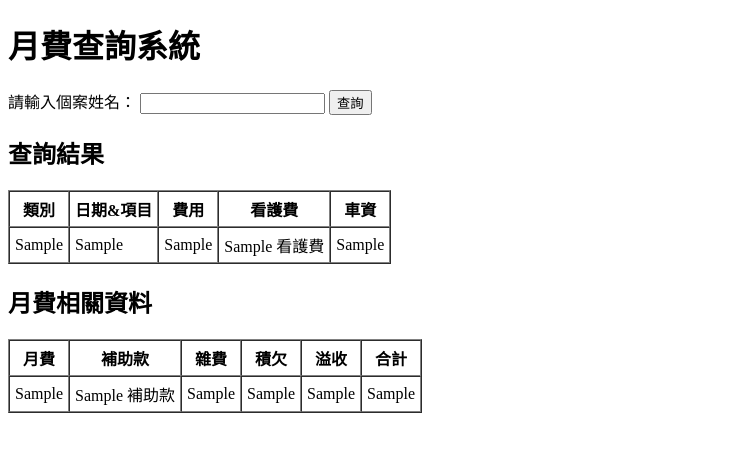
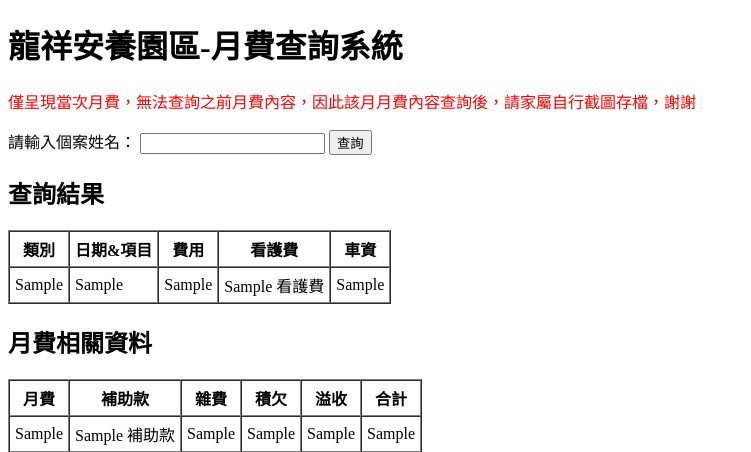
Before and after one commit to ls471471/expense-query-app, a Flask app: template templates/index.html in a window 1280 px wide. Shown: the top 452 px of the page, without its empty margins (0-751 px from the left). Run offline with Flask 3, Linux system fonts and the light colour scheme; the template is opened without the code that fills it: most values are stand-ins (such as "Sample title", 1, 10 or a date in 2020); parts of the project's set-up code (start-up, migrations or seed data) failed here and were passed over.

Commit message:
Update index.html

```diff
--- a/templates/index.html
+++ b/templates/index.html
@@ -5,7 +5,8 @@
     <title>龍祥安養園區-月費查詢系統</title>
 </head>
 <body>
-    <h1>月費查詢系統</h1>
+    <h1>龍祥安養園區-月費查詢系統</h1>
+    <p style="color:red;">僅呈現當次月費，無法查詢之前月費內容，因此該月月費內容查詢後，請家屬自行截圖存檔，謝謝</p>
     <form method="post">
         <label for="name">請輸入個案姓名：</label>
         <input type="text" id="name" name="name" required>
@@ -65,7 +66,6 @@
     {% endif %}
 
     {% if message %}
-        <p style="color: red;">{{ message }}</p>
     {% endif %}
 </body>
 </html>
```
